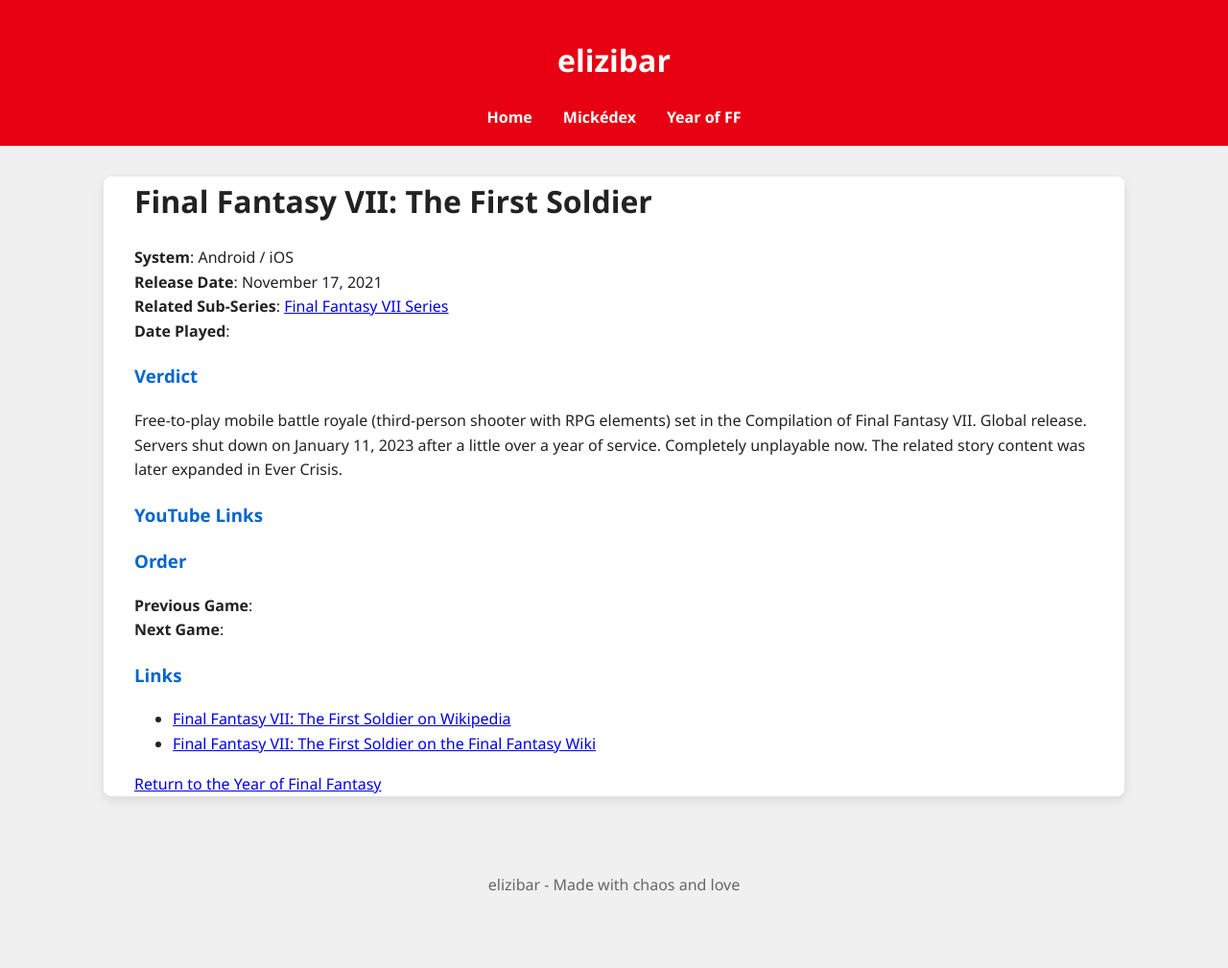
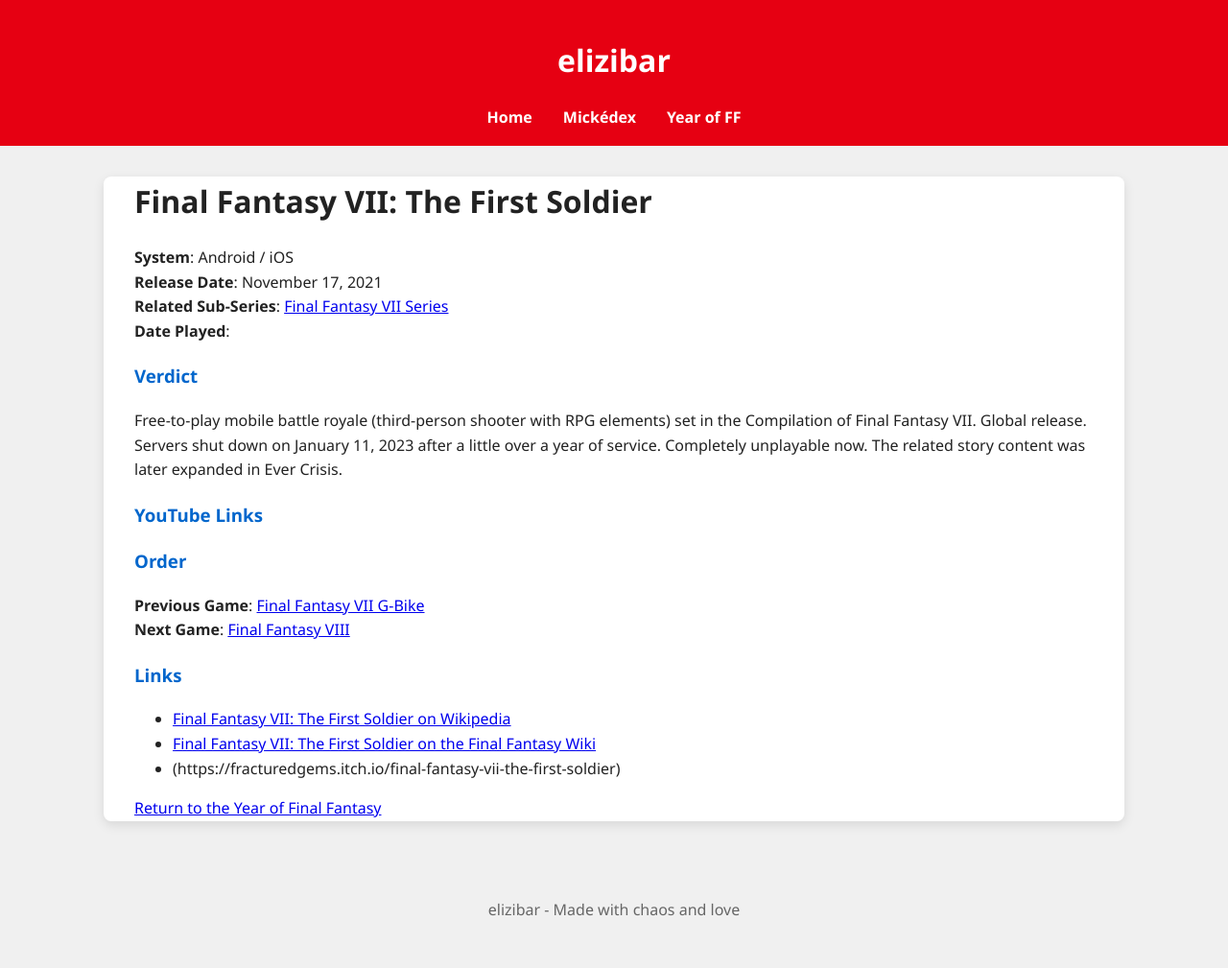
Before and after one commit to elizibar/elizibar.github.io, a Jekyll site: the page built from yearoffinalfantasy/FF7/ff7first.md, in a window 1280 px wide. Shown: the whole page at 96% size. Built offline with Jekyll 4.4.1, drawn with Linux system fonts in a browser that asks for light colours; before the commit the page ends 984 px from its top, so only the background shows below that.

Commit message:
ff7 updates

```diff
--- a/yearoffinalfantasy/FF7/ff7first.md
+++ b/yearoffinalfantasy/FF7/ff7first.md
@@ -18,12 +18,13 @@
 ### YouTube Links
 
 ### Order
-**Previous Game**:
-**Next Game**:
+**Previous Game**: [Final Fantasy VII G-Bike](/yearoffinalfantasy/ff7gbike/)
+**Next Game**: [Final Fantasy VIII](/yearoffinalfantasy/ff8/)
 
 ### Links
 
 - [Final Fantasy VII: The First Soldier on Wikipedia](https://en.wikipedia.org/wiki/Final_Fantasy_VII:_The_First_Soldier)
 - [Final Fantasy VII: The First Soldier on the Final Fantasy Wiki](https://finalfantasy.fandom.com/wiki/Final_Fantasy_VII_The_First_Soldier)
+- (https://fracturedgems.itch.io/final-fantasy-vii-the-first-soldier)
 
 [Return to the Year of Final Fantasy](/yearoffinalfantasy/)
```
Also changed, not shown: yearoffinalfantasy/FF7/ff72013.md (+1 -0 lines), yearoffinalfantasy/FF7/ff7bc.md (+2 -0 lines), yearoffinalfantasy/FF7/ff7ccr.md (+1 -1 lines), yearoffinalfantasy/FF7/ff7gbike.md (+2 -2 lines).
